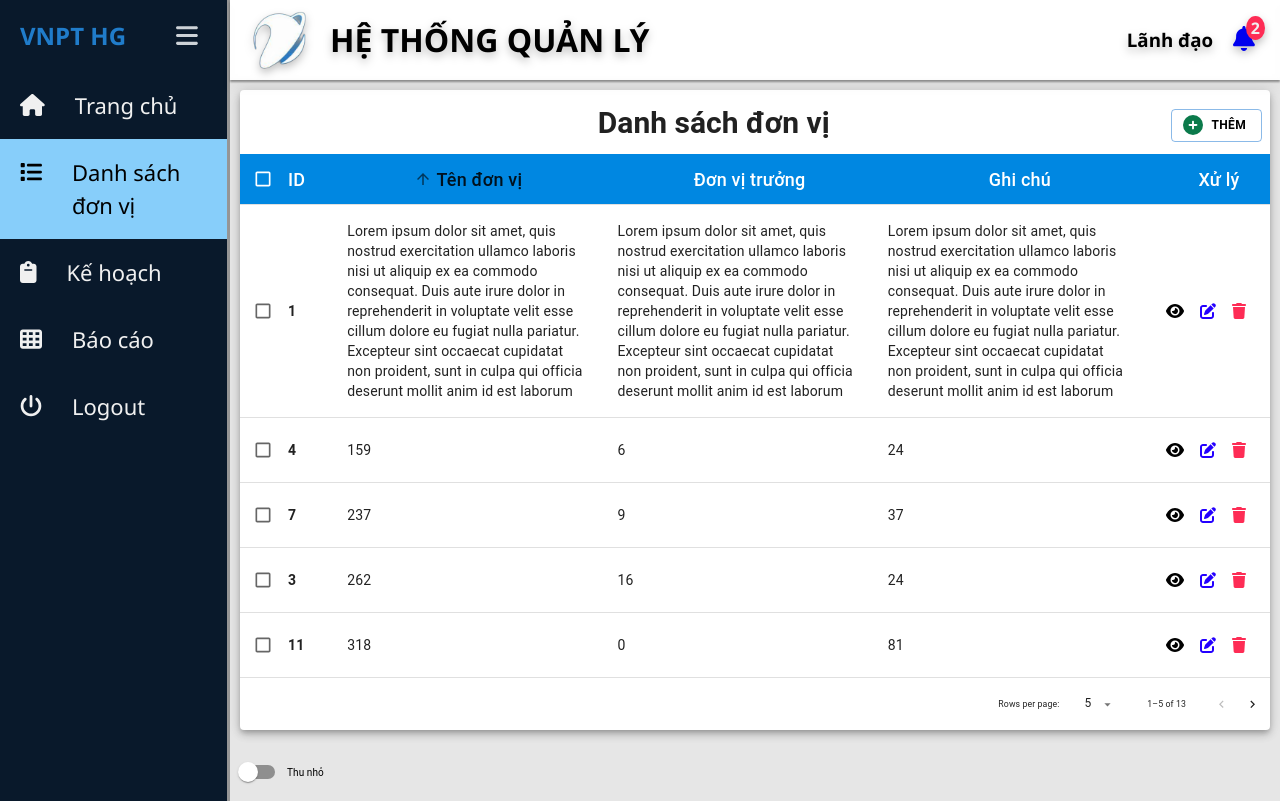
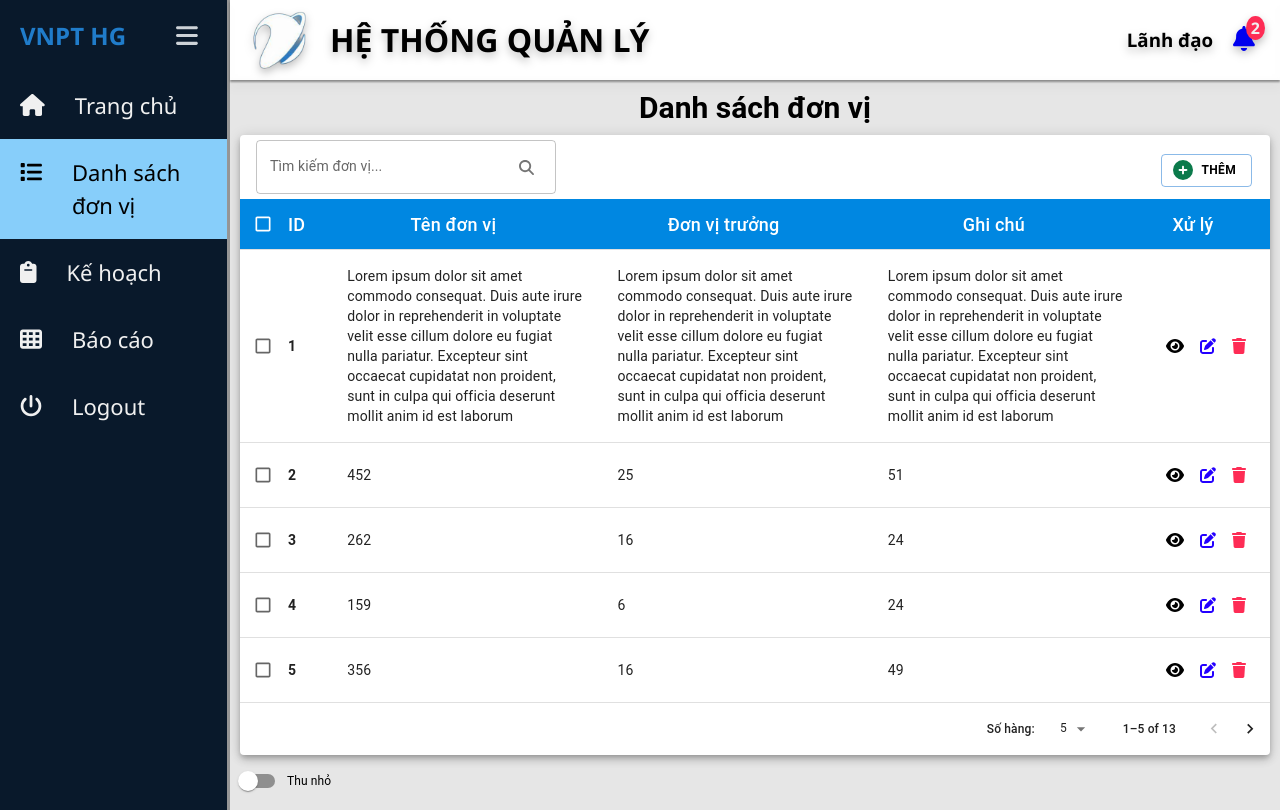
Before and after one commit to thesunza1/qlgv, a React (Create React App) app in the folder app/: page /unit in a window 1280 px wide. Built offline with nearby package versions, Linux system fonts and the light colour scheme.

Commit message:
Layout Sidebar va Danh sach don vi

```diff
--- a/app/src/pages/Unit/Unit.js
+++ b/app/src/pages/Unit/Unit.js
@@ -1,9 +1,15 @@
 import { useState, useMemo } from 'react';
 import { Link } from 'react-router-dom';
 import { FontAwesomeIcon } from '@fortawesome/react-fontawesome';
-import { faCirclePlus, faEye, faPenToSquare, faTrash } from '@fortawesome/free-solid-svg-icons';
+import {
+    faCirclePlus,
+    faEye,
+    faPenToSquare,
+    faSearch,
+    faTrash,
+} from '@fortawesome/free-solid-svg-icons';
 import { visuallyHidden } from '@mui/utils';
-import { Button, ButtonGroup } from '@mui/material';
+import { Button, ButtonGroup, InputAdornment, TextField } from '@mui/material';
 import { alpha } from '@mui/material/styles';
 import PropTypes from 'prop-types';
 import Box from '@mui/material/Box';
@@ -24,36 +30,36 @@ import Tooltip from '@mui/material/Tooltip';
 import FormControlLabel from '@mui/material/FormControlLabel';
 import Switch from '@mui/material/Switch';
 
-function createData(name, calories, fat, carbs, protein) {
+function createData(id, ten_don_vi, don_vi_truong, ghi_chu, xu_ly) {
     return {
-        name,
-        calories,
-        fat,
-        carbs,
-        protein,
+        id,
+        ten_don_vi,
+        don_vi_truong,
+        ghi_chu,
+        xu_ly,
     };
 }
 
 const rows = [
     createData(
-        '1',
-        'Lorem ipsum dolor sit amet, quis nostrud exercitation ullamco laboris nisi ut aliquip ex ea commodo consequat. Duis aute irure dolor in reprehenderit in voluptate velit esse cillum dolore eu fugiat nulla pariatur. Excepteur sint occaecat cupidatat non proident, sunt in culpa qui officia deserunt mollit anim id est laborum',
-        'Lorem ipsum dolor sit amet, quis nostrud exercitation ullamco laboris nisi ut aliquip ex ea commodo consequat. Duis aute irure dolor in reprehenderit in voluptate velit esse cillum dolore eu fugiat nulla pariatur. Excepteur sint occaecat cupidatat non proident, sunt in culpa qui officia deserunt mollit anim id est laborum',
-        'Lorem ipsum dolor sit amet, quis nostrud exercitation ullamco laboris nisi ut aliquip ex ea commodo consequat. Duis aute irure dolor in reprehenderit in voluptate velit esse cillum dolore eu fugiat nulla pariatur. Excepteur sint occaecat cupidatat non proident, sunt in culpa qui officia deserunt mollit anim id est laborum',
-        'Lorem ipsum dolor sit amet, quis nostrud exercitation ullamco laboris nisi ut aliquip ex ea commodo consequat. Duis aute irure dolor in reprehenderit in voluptate velit esse cillum dolore eu fugiat nulla pariatur. Excepteur sint occaecat cupidatat non proident, sunt in culpa qui officia deserunt mollit anim id est laborum',
+        1,
+        'Lorem ipsum dolor sit amet commodo consequat. Duis aute irure dolor in reprehenderit in voluptate velit esse cillum dolore eu fugiat nulla pariatur. Excepteur sint occaecat cupidatat non proident, sunt in culpa qui officia deserunt mollit anim id est laborum',
+        'Lorem ipsum dolor sit amet commodo consequat. Duis aute irure dolor in reprehenderit in voluptate velit esse cillum dolore eu fugiat nulla pariatur. Excepteur sint occaecat cupidatat non proident, sunt in culpa qui officia deserunt mollit anim id est laborum',
+        'Lorem ipsum dolor sit amet commodo consequat. Duis aute irure dolor in reprehenderit in voluptate velit esse cillum dolore eu fugiat nulla pariatur. Excepteur sint occaecat cupidatat non proident, sunt in culpa qui officia deserunt mollit anim id est laborum',
+        'Lorem ipsum dolor sit amet commodo consequat. Duis aute irure dolor in reprehenderit in voluptate velit esse cillum dolore eu fugiat nulla pariatur. Excepteur sint occaecat cupidatat non proident, sunt in culpa qui officia deserunt mollit anim id est laborum',
     ),
-    createData('2', 452, 25.0, 51, 4.9),
-    createData('3', 262, 16.0, 24, 6.0),
-    createData('4', 159, 6.0, 24, 4.0),
-    createData('5', 356, 16.0, 49, 3.9),
-    createData('6', 408, 3.2, 87, 6.5),
-    createData('7', 237, 9.0, 37, 4.3),
-    createData('8', 375, 0.0, 94, 0.0),
-    createData('9', 518, 26.0, 65, 7.0),
-    createData('10', 392, 0.2, 98, 0.0),
-    createData('11', 318, 0, 81, 2.0),
-    createData('12', 360, 19.0, 9, 37.0),
-    createData('13', 437, 18.0, 63, 4.0),
+    createData(2, 452, 25.0, 51, 4.9),
+    createData(3, 262, 16.0, 24, 6.0),
+    createData(4, 159, 6.0, 24, 4.0),
+    createData(5, 356, 16.0, 49, 3.9),
+    createData(6, 408, 3.2, 87, 6.5),
+    createData(7, 237, 9.0, 37, 4.3),
+    createData(8, 375, 0.0, 94, 0.0),
+    createData(9, 518, 26.0, 65, 7.0),
+    createData(10, 392, 0.2, 98, 0.0),
+    createData(11, 318, 0, 81, 2.0),
+    createData(12, 360, 19.0, 9, 37.0),
+    createData(13, 437, 18.0, 63, 4.0),
 ];
 
 function descendingComparator(a, b, orderBy) {
@@ -86,31 +92,31 @@ function stableSort(array, comparator) {
 
 const headCells = [
     {
-        id: 'name',
-        numeric: false,
+        id: 'id',
+        numeric: true,
         disablePadding: true,
         label: 'ID',
     },
     {
-        id: 'calories',
+        id: 'ten_don_vi',
         numeric: true,
         disablePadding: false,
         label: 'Tên đơn vị',
     },
     {
-        id: 'fat',
+        id: 'don_vi_truong',
         numeric: true,
         disablePadding: false,
         label: 'Đơn vị trưởng',
     },
     {
-        id: 'carbs',
+        id: 'ghi_chu',
         numeric: true,
         disablePadding: false,
         label: 'Ghi chú',
     },
     {
-        id: 'protein',
+        id: 'xu_ly',
         numeric: true,
         disablePadding: false,
         label: 'Xử lý',
@@ -146,14 +152,17 @@ function EnhancedTableHead(props) {
                 </TableCell>
                 {headCells.map((headCell) => (
                     <TableCell
-                        sx={{ fontSize: 18, fontWeight: '500', color: '#fff', textAlign: 'center' }}
                         key={headCell.id}
-                        align={headCell.numeric ? 'right' : 'left'}
+                        align={headCell.id === 'id' ? 'left' : 'center'}
                         padding={headCell.disablePadding ? 'none' : 'normal'}
                         sortDirection={orderBy === headCell.id ? order : false}
+                        sx={{
+                            fontSize: '1.8rem',
+                            fontWeight: '500',
+                            color: '#fff',
+                        }}
                     >
                         <TableSortLabel
-                            active={orderBy === headCell.id}
                             direction={orderBy === headCell.id ? order : 'asc'}
                             onClick={createSortHandler(headCell.id)}
                         >
@@ -192,6 +201,9 @@ function EnhancedTableToolbar(props) {
                     bgcolor: (theme) =>
                         alpha(theme.palette.primary.main, theme.palette.action.activatedOpacity),
                 }),
+                display: 'flex',
+                justifyContent: 'space-between',
+                alignItems: 'center',
             }}
         >
             {numSelected > 0 ? (
@@ -204,14 +216,28 @@ function EnhancedTableToolbar(props) {
                     {numSelected} đã chọn
                 </Typography>
             ) : (
-                <Typography
-                    sx={{ flex: '1 1 100%', textAlign: 'center', fontWeight: 'bold' }}
-                    variant="h3"
-                    id="tableTitle"
-                    component="div"
-                >
-                    Danh sách đơn vị
-                </Typography>
+                <TextField
+                    label="Tìm kiếm đơn vị..."
+                    InputProps={{
+                        endAdornment: (
+                            <InputAdornment position="end">
+                                <IconButton>
+                                    <FontAwesomeIcon icon={faSearch} />
+                                </IconButton>
+                            </InputAdornment>
+                        ),
+                    }}
+                    sx={{
+                        width: '300px',
+                        fontWeight: 'bold',
+                        '& .MuiInputLabel-root': {
+                            fontSize: '1.4rem',
+                        },
+                        '& .MuiInputBase-input': {
+                            fontSize: '1.4rem',
+                        },
+                    }}
+                />
             )}
 
             {numSelected > 0 ? (
@@ -219,7 +245,11 @@ function EnhancedTableToolbar(props) {
                     <IconButton>
                         <FontAwesomeIcon
                             icon={faTrash}
-                            style={{ fontSize: '16px', color: 'var(--primary)' }}
+                            style={{
+                                fontSize: '16px',
+                                color: 'var(--primary)',
+                                marginRight: '10px',
+                            }}
                         />
                     </IconButton>
                 </Tooltip>
@@ -229,8 +259,13 @@ function EnhancedTableToolbar(props) {
                         startIcon={
                             <FontAwesomeIcon icon={faCirclePlus} style={{ color: '#0B7A4B' }} />
                         }
-                        sx={{ fontSize: 12, color: '#000', fontWeight: 'bold' }}
                         variant="outlined"
+                        sx={{
+                            fontSize: 12,
+                            color: '#000',
+                            fontWeight: 'bold',
+                            marginRight: '10px',
+                        }}
                     >
                         Thêm
                     </Button>
@@ -246,7 +281,7 @@ EnhancedTableToolbar.propTypes = {
 
 function Unit() {
     const [order, setOrder] = useState('asc');
-    const [orderBy, setOrderBy] = useState('calories');
+    const [orderBy, setOrderBy] = useState('id');
     const [selected, setSelected] = useState([]);
     const [page, setPage] = useState(0);
     const [dense, setDense] = useState(false);
@@ -260,19 +295,19 @@ function Unit() {
 
     const handleSelectAllClick = (event) => {
         if (event.target.checked) {
-            const newSelected = rows.map((n) => n.name);
+            const newSelected = rows.map((n) => n.id);
             setSelected(newSelected);
             return;
         }
         setSelected([]);
     };
 
-    const handleClick = (event, name) => {
-        const selectedIndex = selected.indexOf(name);
+    const handleClick = (event, id) => {
+        const selectedIndex = selected.indexOf(id);
         let newSelected = [];
 
         if (selectedIndex === -1) {
-            newSelected = newSelected.concat(selected, name);
+            newSelected = newSelected.concat(selected, id);
         } else if (selectedIndex === 0) {
             newSelected = newSelected.concat(selected.slice(1));
         } else if (selectedIndex === selected.length - 1) {
@@ -300,7 +335,7 @@ function Unit() {
         setDense(event.target.checked);
     };
 
-    const isSelected = (name) => selected.indexOf(name) !== -1;
+    const isSelected = (id) => selected.indexOf(id) !== -1;
 
     const emptyRows = page > 0 ? Math.max(0, (1 + page) * rowsPerPage - rows.length) : 0;
 
@@ -315,7 +350,20 @@ function Unit() {
 
     return (
         <Box sx={{ width: '100%' }}>
-            <Paper sx={{ width: '100%', mb: 2 }} elevation={5}>
+            <Typography
+                sx={{
+                    flex: '1 1 100%',
+                    textAlign: 'center',
+                    fontWeight: 'bold',
+                    marginBottom: '10px',
+                }}
+                variant="h3"
+                id="tableTitle"
+                component="div"
+            >
+                Danh sách đơn vị
+            </Typography>
+            <Paper sx={{ width: '100%' }} elevation={5}>
                 <EnhancedTableToolbar numSelected={selected.length} />
                 <TableContainer>
                     <Table
@@ -333,17 +381,17 @@ function Unit() {
                         />
                         <TableBody>
                             {visibleRows.map((row, index) => {
-                                const isItemSelected = isSelected(row.name);
+                                const isItemSelected = isSelected(row.id);
                                 const labelId = `enhanced-table-checkbox-${index}`;
 
                                 return (
                                     <TableRow
                                         hover
-                                        onClick={(event) => handleClick(event, row.name)}
+                                        onClick={(event) => handleClick(event, row.id)}
                                         role="checkbox"
                                         aria-checked={isItemSelected}
                                         tabIndex={-1}
-                                        key={row.name}
+                                        key={row.id}
                                         selected={isItemSelected}
                                         sx={{ cursor: 'pointer' }}
                                     >
@@ -360,22 +408,25 @@ function Unit() {
                                             />
                                         </TableCell>
                                         <TableCell
-                                            sx={{ fontSize: 14, fontWeight: 'bold' }}
+                                            sx={{
+                                                fontSize: 14,
+                                                fontWeight: 'bold',
+                                            }}
                                             component="th"
                                             id={labelId}
                                             scope="row"
                                             padding="none"
                                         >
-                                            {row.name}
+                                            {row.id}
                                         </TableCell>
                                         <TableCell sx={{ fontSize: 14 }} align="left">
-                                            {row.calories}
+                                            {row.ten_don_vi}
                                         </TableCell>
                                         <TableCell sx={{ fontSize: 14 }} align="left">
-                                            {row.fat}
+                                            {row.don_vi_truong}
                                         </TableCell>
                                         <TableCell sx={{ fontSize: 14 }} align="left">
-                                            {row.carbs}
+                                            {row.ghi_chu}
                                         </TableCell>
                                         <TableCell sx={{ fontSize: 14 }} align="left">
                                             <ButtonGroup
@@ -383,6 +434,7 @@ function Unit() {
                                                 aria-label="small button group"
                                             >
                                                 <Tooltip title="Xem chi tiết">
+                                                    <Link to="/plan">
                                                         <IconButton>
                                                             <FontAwesomeIcon
                                                                 icon={faEye}
@@ -392,8 +444,10 @@ function Unit() {
                                                                 }}
                                                             />
                                                         </IconButton>
+                                                    </Link>
                                                 </Tooltip>
                                                 <Tooltip title="Sửa">
+                                                    <Link to="/plan">
                                                         <IconButton>
                                                             <FontAwesomeIcon
                                                                 icon={faPenToSquare}
@@ -403,8 +457,10 @@ function Unit() {
                                                                 }}
                                                             />
                                                         </IconButton>
+                                                    </Link>
                                                 </Tooltip>
                                                 <Tooltip title="Xóa tất cả">
+                                                    <Link to="/plan">
                                                         <IconButton>
                                                             <FontAwesomeIcon
                                                                 icon={faTrash}
@@ -414,6 +470,7 @@ function Unit() {
                                                                 }}
                                                             />
                                                         </IconButton>
+                                                    </Link>
                                                 </Tooltip>
                                             </ButtonGroup>
                                         </TableCell>
@@ -433,17 +490,32 @@ function Unit() {
                     </Table>
                 </TableContainer>
                 <TablePagination
-                    style={{ fontSize: '12px' }}
                     rowsPerPageOptions={[5, 10, 25]}
                     component="div"
                     count={rows.length}
                     rowsPerPage={rowsPerPage}
                     page={page}
+                    labelRowsPerPage="Số hàng:"
                     onPageChange={handleChangePage}
                     onRowsPerPageChange={handleChangeRowsPerPage}
+                    sx={{
+                        fontSize: '1.2rem',
+                        '& .MuiTablePagination-selectLabel': {
+                            fontSize: '1.2rem',
+                            fontWeight: 500,
+                        },
+                        '& .MuiTablePagination-displayedRows': {
+                            fontSize: '1.2rem',
+                            fontWeight: 500,
+                        },
+                        '& .MuiSvgIcon-root': { fontSize: '2rem' },
+                    }}
                 />
             </Paper>
             <FormControlLabel
+                sx={{
+                    '& .MuiTypography-root': { fontSize: '1.2rem' },
+                }}
                 control={<Switch checked={dense} onChange={handleChangeDense} />}
                 label="Thu nhỏ"
             />
```
Lines whose indentation alone changed are shown as unchanged.
